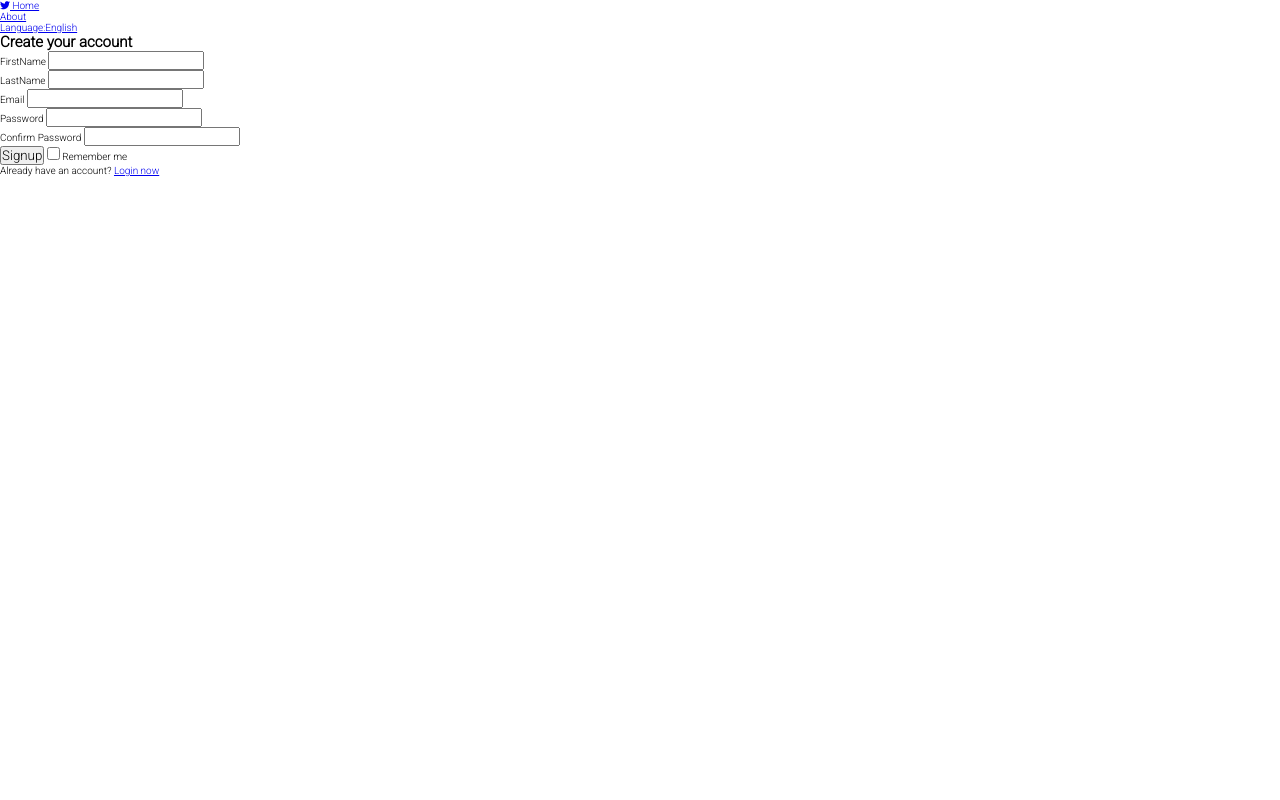
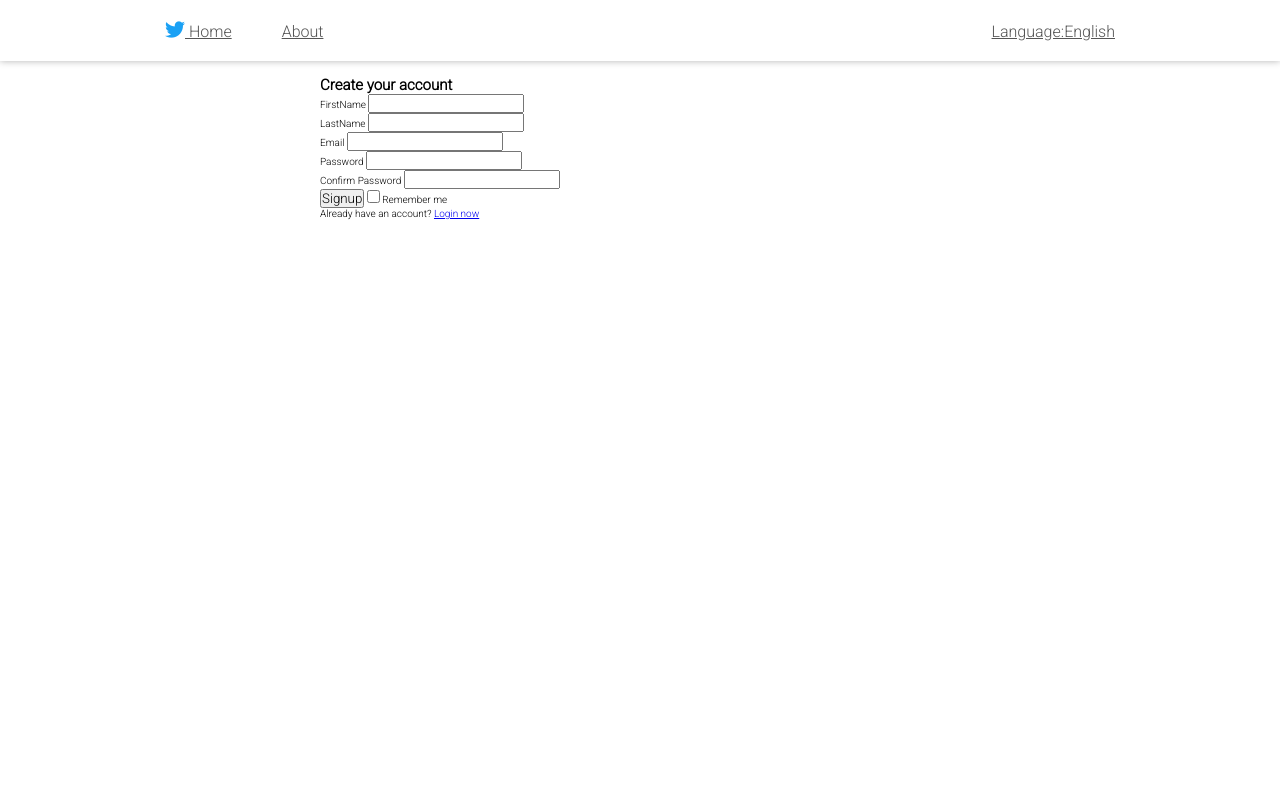
Before and after one commit to Ovy95/TwitterClone, a PHP site: page /signUp.php in a window 1280 px wide. Run offline with PHP 8.4, Linux system fonts and the light colour scheme.

Commit message:
Styling complete for signup next is features

```diff
--- a/backend/shared/header.php
+++ b/backend/shared/header.php
@@ -13,6 +13,6 @@
 
   <link rel="stylesheet" href="https://cdnjs.cloudflare.com/ajax/libs/font-awesome/5.15.2/css/all.min.css" integrity="sha512-HK5fgLBL+xu6dm/Ii3z4xhlSUyZgTT9tuc/hSrtw6uzJOvgRr2a9jyxxT1ely+B+xFAmJKVSTbpM/CuL7qxO8w==" crossorigin="anonymous" />
   <link href="https://fonts.googleapis.com/css2?family=Roboto:wght@300&display=swap" rel="stylesheet">
-  <link rel="stylesheet" href="frontend/assets/css/style.css">
+  <link rel="stylesheet" href="frontend/assets/css/master.css">
 </head>
 <body>
--- /dev/null
+++ b/frontend/assets/css/master.css
@@ -0,0 +1,2 @@
+@import url(style.css);
+@import url(signup.css);
--- /dev/null
+++ b/frontend/assets/css/signup.css
@@ -0,0 +1,53 @@
+.sign-container {
+    width: 100%;
+    height: 100vh;
+    display: grid;
+    grid-template-columns: minmax(5rem,1fr) 2fr minmax(5rem,1fr);
+    grid-template-rows: repeat(2,min-content) 1fr;
+    row-gap: 1.5rem;
+}
+.nav-header-sign__up {
+  grid-column: 1/4;
+  grid-row: 1/2;
+  box-shadow: 0 0 0.7rem rgba(0,0,0,0.3);
+  padding: 2rem 0;
+}
+.nav-header-sign__up ul {
+  display: flex;
+  width: 100rem;
+  margin: auto;
+  align-items: flex-end  ;
+}
+.nav-header-sign__up ul li{
+  padding: 0 2.5rem;
+  position: relative;
+}
+.nav-header-sign__up ul li:last-child{
+  margin-left: auto;
+}
+.nav-header-sign__up ul li::after  {
+  content: "";
+  width: 100%;
+  height: 0.4rem;
+  background: #1aa1f5;
+  position: absolute;
+  bottom: -2.5rem;
+  left: 0;
+  opacity: 0;
+  transition: opacity 0.3s;
+}
+.nav-header-sign__up ul li:hover::after {
+  opacity: 1;
+}
+.nav-header-sign__up a {
+  font-size: 1.6rem;
+  color: #555;
+}
+.nav-header-sign__up .fab.fa-twitter {
+  font-size: 2rem;
+  color: #1aa1f5;
+}
+.form-container {
+  grid-column: 2/3;
+  grid-row: 2/3;
+}
```
